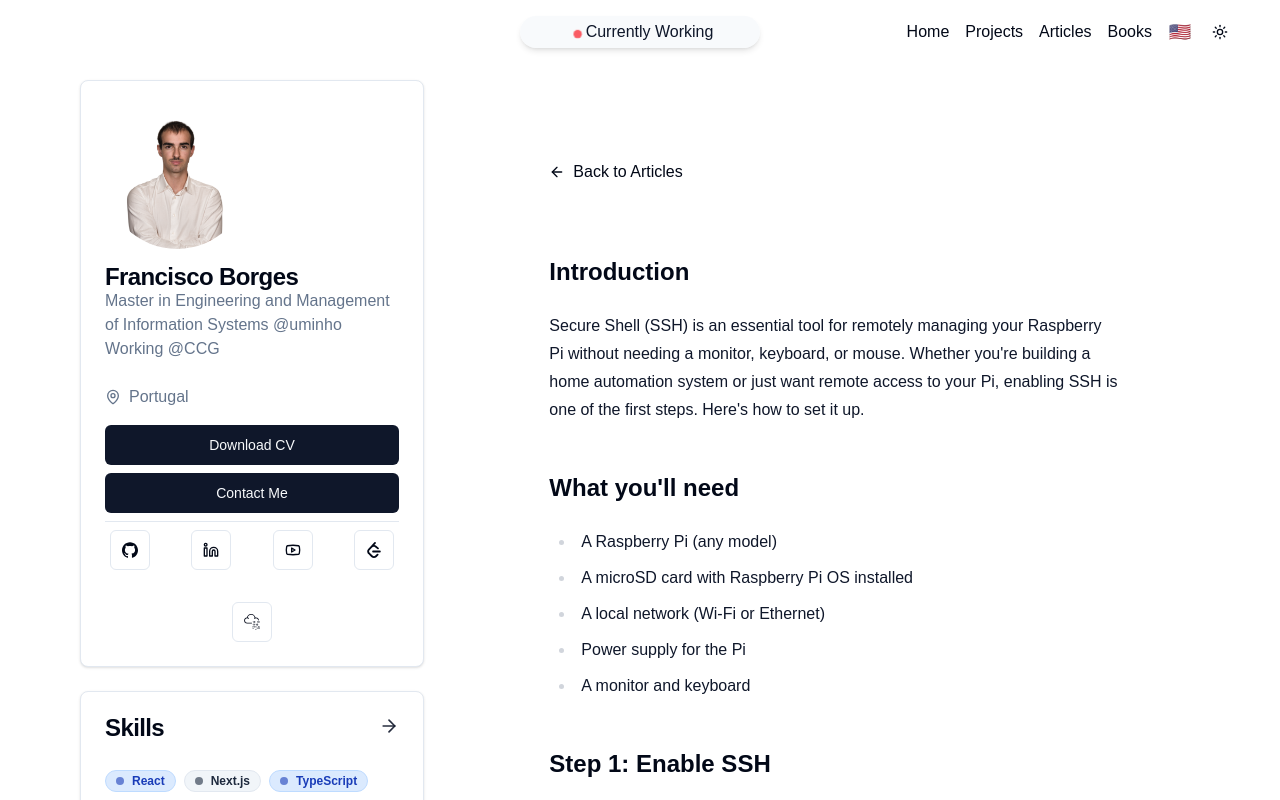
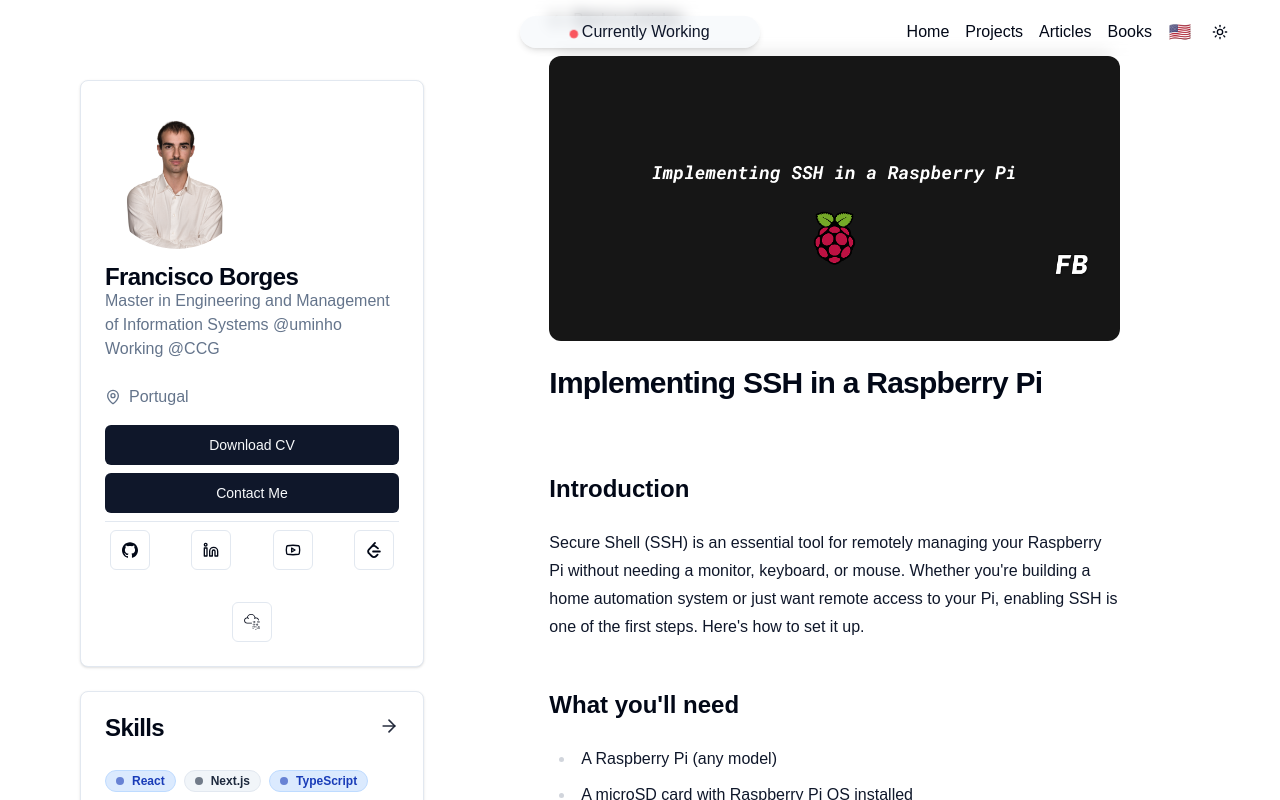
Before and after one commit to Franciscoborges2002/portfolio, a React (Vite) app: page /articles/ImplementSSH in a window 1280 px wide. Shown: the top 800 px of the page. Built offline with nearby package versions, Linux system fonts and the light colour scheme.

Commit message:
fix: articles images and code. change to all paddings of the pages

```diff
--- a/src/App.tsx
+++ b/src/App.tsx
@@ -14,10 +14,11 @@ export default function App() {
   return (
     <ThemeProvider attribute="class" defaultTheme="system" enableSystem>
       <Header />
-      <main className="py-20 grid gap-6 lg:grid-cols-[1fr_2fr] lg:px-20">
-        <div className="w-full">
+      <main className="pb-20 grid gap-6 lg:grid-cols-[1fr_2fr] lg:px-20">
+        <div className="w-full pt-20">
           <InfoAside />
         </div>
+        <div>
           <Routes>
             <Route path="/" element={<PortfolioPage />} />
             <Route path="/projects" element={<ProjectsPage />} />
@@ -26,6 +27,7 @@ export default function App() {
             <Route path="/books" element={<BooksPage />} />
             <Route path="*" element={<NotFound />} />
           </Routes>
+        </div>
       </main>
       <Footer />
     </ThemeProvider>
--- a/src/components/MarkdownViewer.tsx
+++ b/src/components/MarkdownViewer.tsx
@@ -2,9 +2,17 @@ import ReactMarkdown from "react-markdown";
 import rehypeRaw from "rehype-raw";
 
 export const MarkdownViewer = ({ content }: { content: string }) => (
-  <div className="prose max-w-none prose-headings:text-foreground prose-p:text-secondary-foreground  prose-a:text-secondary-foreground  prose-a:no-underline prose-ul:text-secondary-foreground prose-ol:text-secondary-foreground prose-strong:text-secondary-foreground">
+  <div className="prose max-w-none dark:prose-invert prose-headings:text-foreground prose-p:text-secondary-foreground prose-a:text-secondary-foreground prose-a:no-underline prose-ul:text-secondary-foreground prose-ol:text-secondary-foreground prose-strong:text-secondary-foreground prose-code:bg-muted prose-code:text-foreground prose-code:rounded prose-code:px-1 prose-code:py-0.5 prose-code:text-sm prose-code:font-mono">
     <ReactMarkdown
       components={{
+        img: ({ src, alt }) => (
+          <img
+            src={src}
+            alt={alt ?? ""}
+            className="w-full rounded-xl my-4 object-cover"
+            loading="lazy"
+          />
+        ),
         a: ({ href, children }) => {
           const isExternal = href?.startsWith("http");
           if (!isExternal) {
--- a/src/data/articles/arduinoIDEArchLinux.md
+++ b/src/data/articles/arduinoIDEArchLinux.md
@@ -1,6 +1,6 @@
 ---
 id: 6
-title: "Installing arduino ide in Archlinux"
+title: "Installing arduino ide in Archlinux (Omarchy)"
 date: "15/02/2026"
 tags: ["arduino", "arduino IDE", "arch linux", "Omarchy"]
 #image: "/images/articles/ImplementingSSHRaspberryPi.png"
--- a/src/pages/ArticleDetailPage.tsx
+++ b/src/pages/ArticleDetailPage.tsx
@@ -20,19 +20,36 @@ export default function ArticleDetailPage() {
   const { slug } = useParams<{ slug: string }>();
   const article = getArticleData(slug!);
   const { data, content } = article;
+  const title = data.title as string | undefined;
+  const image = data.image as string | undefined;
 
   console.log(data);
   console.log(content);
 
   return (
     <div className="min-h-screen bg-background">
-      <main className="container mx-auto p-4 py-20 lg:px-20 flex flex-col gap-6">
+      <main className="container mx-auto p-4 pt-2 pb-20 lg:px-20 flex flex-col gap-6">
         <div className="flex items-center justify-between">
           <Link to="/articles" className="flex items-center hover:underline">
             <ArrowLeft className="mr-2 h-4 w-4" />
             {t("articles.backToArticles")}
           </Link>
         </div>
+
+        {image && (
+          <img
+            src={image}
+            alt={title ?? ""}
+            className="w-full max-h-72 object-cover rounded-xl"
+          />
+        )}
+
+        {title && (
+          <h1 className="text-3xl font-bold tracking-tight text-foreground">
+            {title}
+          </h1>
+        )}
+
         <MarkdownViewer content={content} />
         {(data.tags as string[]) && (
           <div className="mt-8 flex flex-wrap gap-2">
--- a/src/pages/ArticlesPage.tsx
+++ b/src/pages/ArticlesPage.tsx
@@ -19,7 +19,7 @@ export default function ArticlesPage() {
     getSortedArticlesData();
 
   return (
-    <section className="w-full px-5 mx-auto">
+    <section className="w-full px-5 mx-auto pt-20">
       <div id="articles">
         <div className="mb-8 flex items-center justify-between">
           <h1 className="text-3xl font-bold tracking-tight">
--- a/src/pages/BooksPage.tsx
+++ b/src/pages/BooksPage.tsx
@@ -28,7 +28,7 @@ export default function BooksPage() {
   })).filter((g) => g.items.length > 0);
 
   return (
-    <div className="w-full px-5 mx-auto">
+    <div className="w-full px-5 mx-auto pt-20">
       <div className="mb-8 flex items-center justify-between">
         <h1 className="text-3xl font-bold tracking-tight">
           {t("books.title")}
--- a/src/pages/PortfolioPage.tsx
+++ b/src/pages/PortfolioPage.tsx
@@ -13,7 +13,7 @@ export default function PortfolioPage() {
   const newestArticles = getNewestArticles();
 
   return (
-    <div className="px-5 mx-auto">
+    <div className="px-5 mx-auto pt-20">
       <div className="space-y-10 prose dark:prose-invert max-w-none">
         {/* README */}
         <div className="flex flex-col gap-4">
--- a/src/pages/ProjectsPage.tsx
+++ b/src/pages/ProjectsPage.tsx
@@ -36,7 +36,7 @@ import { projects } from "@/data/projects";
 
 export default function Projects() {
   return (
-    <div className="w-full px-5 mx-auto">
+    <div className="w-full px-5 mx-auto pt-20">
       <div id="projects">
         <div className="mb-8 flex items-center justify-between">
           <h1 className="text-3xl font-bold tracking-tight">Projects</h1>
```
Lines whose indentation alone changed are shown as unchanged.
